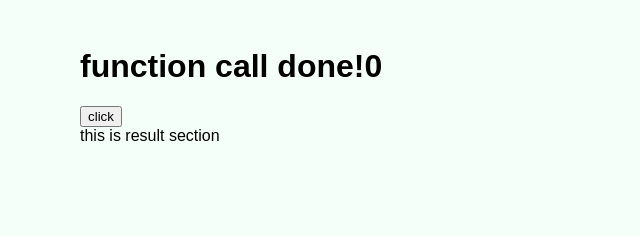
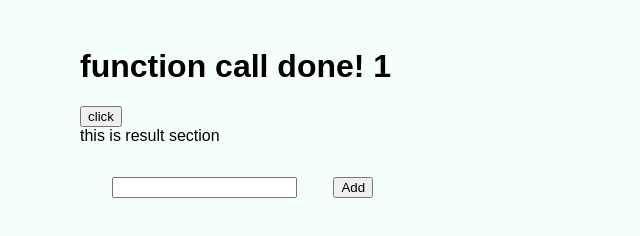
Before and after one commit to miyad/JavaScriptLearning, a plain HTML site: page index.html in a window 1280 px wide. Both pictures are taken after a click on the button "click". Shown: the whole page, without its empty margins (0-640 px from the left). Drawn offline with Linux system fonts and the light colour scheme.

Commit message:
calculator type

```diff
--- a/index.html
+++ b/index.html
@@ -13,6 +13,8 @@
   <div class="result">
     this is result section
   </div>
+  <input class="section" type="text" id="holder">
+  <button type="submit" onclick="foo()"> Add </button>
 
 
   <script src="test.js"></script>
--- a/styles.css
+++ b/styles.css
@@ -5,3 +5,7 @@ body{
     margin-left: 5rem;
     margin-top: 3rem;
 }
+
+.section{
+    margin: 2rem;
+}
--- a/test.js
+++ b/test.js
@@ -2,8 +2,21 @@ console.log("ai hello world from javascript");
 //alert("Don't Quit! please");
 let a = 0
 document.getElementById("txt").innerHTML = "Changed from JAVASCRIPT file!!";
+
+function appendValue(a){
+  document.getElementById("txt").innerHTML="function call done! "+a
+
+}
 function myf(){
-  document.getElementById("txt").innerHTML="function call done!"+a;
   a = a + 1;
+  appendValue(a);
   console.log(a);
 }
+
+function foo(){
+  let val = document.getElementById("holder").value;
+  let intVal = parseInt(val,10);
+  a = a + intVal;
+  appendValue(a);
+  console.log(val);
+}
```
